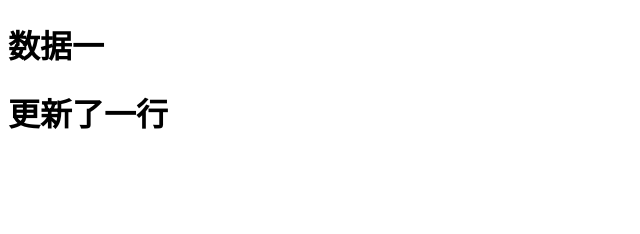
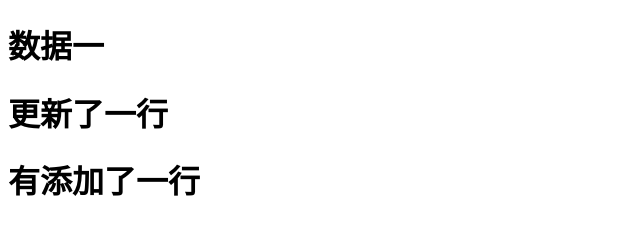
Before and after one commit to kreey9527/test129, a plain HTML site: page index.html in a window 1280 px wide. Shown: the whole page, without its empty margins (0-640 px from the left). Drawn offline with Linux system fonts and the light colour scheme.

Commit message:
有添加了一行

```diff
--- a/index.html
+++ b/index.html
@@ -9,5 +9,6 @@
 <body>
   <h1>数据一</h1>
   <h1>更新了一行</h1>
+  <h1>有添加了一行</h1>
 </body>
 </html>
```
